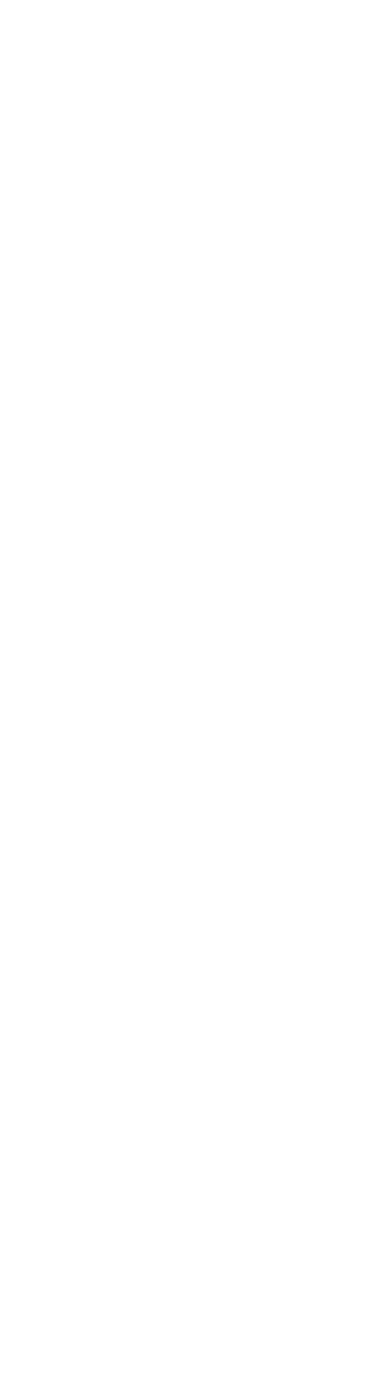
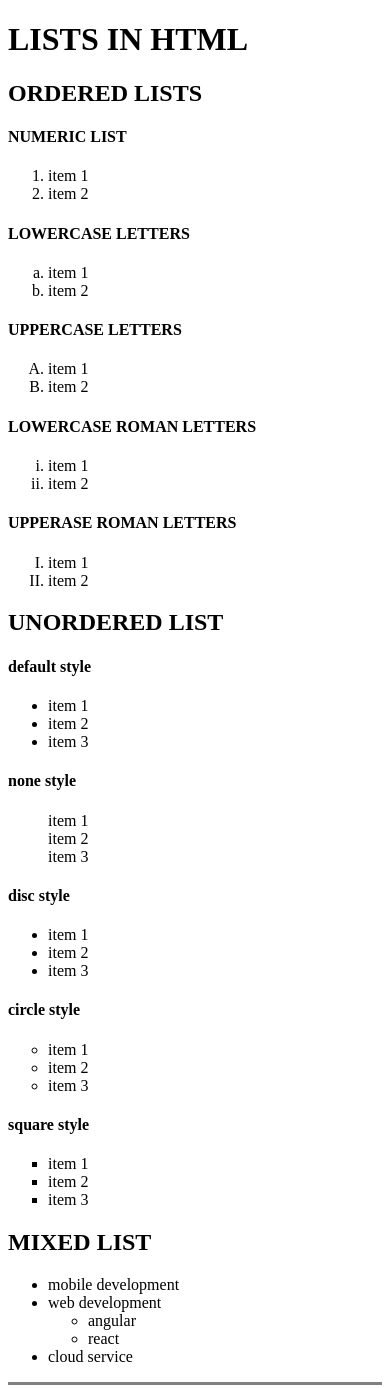
Before and after one commit to vikaspatil2277/handson1, a plain HTML site: page index2.html in a window 390 px wide. Shown: the top 1388 px of the page. Before the commit the page ends 844 px from the top, so only its background shows below. Drawn offline with Linux system fonts and the light colour scheme.

Commit message:
modified

```diff
--- a/index2.html
+++ b/index2.html
@@ -4,9 +4,81 @@
     <meta charset="UTF-8">
     <meta http-equiv="X-UA-Compatible" content="IE=edge">
     <meta name="viewport" content="width=device-width, initial-scale=1.0">
-    <title>Document</title>
+    <title>HTML ASSIGNMENT 1</title>
 </head>
 <body>
+    <H1><STRong>LISTS IN HTML</STRong></H1>
+    <H2>ORDERED LISTS</H2>
+    <H4>NUMERIC LIST</H4>
+    <ol>
+        <li>item 1</li>
+        <li>item 2</li>
+    </ol>
+    <h4>LOWERCASE LETTERS</h4>
+    <ol type="a">
+         <li>item 1</li>
+         <li>item 2</li>
+    </ol>
+    <h4>UPPERCASE LETTERS</h4>
+    <ol type="A">
+         <li>item 1</li>
+         <li>item 2</li>
+    </ol>
+     <h4>LOWERCASE ROMAN LETTERS</h4>
+    <ol type="i">
+         <li>item 1</li>
+         <li>item 2</li>
+    </ol> <h4>UPPERASE ROMAN LETTERS</h4>
+    <ol type="I">
+        <li>item 1</li>
+        <li>item 2</li>
+    </ol>
+    <H2>UNORDERED LIST</H2>
+    <H4>default style</H4>
+    <ul>
+        <li>item 1</li>
+        <li>item 2</li>
+        <li>item 3</li>
 
+    </ul>
+     <H4>none style</H4>
+    <ul type="none">
+        <li>item 1</li>
+        <li>item 2</li>
+        <li>item 3</li>
+
+    </ul>
+    <H4>disc style</H4>
+    <ul type="disc">
+        <li>item 1</li>
+        <li>item 2</li>
+        <li>item 3</li>
+
+    </ul>
+    <H4>circle style</H4>
+    <ul type="circle">
+        <li>item 1</li>
+        <li>item 2</li>
+        <li>item 3</li>
+
+    </ul>
+    <H4>square style</H4>
+    <ul type="square">
+        <li>item 1</li>
+        <li>item 2</li>
+        <li>item 3</li>
+
+    </ul>
+    <h2>MIXED LIST</h2>
+    <UL>
+        <LI>mobile development</LI>
+        <li>web development<ul type="circle">
+        <li>angular</li>
+        <li>react</li>
+    </UL></li>
+    <li>cloud service</li>
+</ul>
+<hr size="3" noshade>
+<a href="index.html">go back</a>
 </body>
 </html>
```
Also changed, not shown: form.html (deleted, +0 -20 lines), index.html (+4 -2 lines), list.html (deleted, +0 -27 lines).
